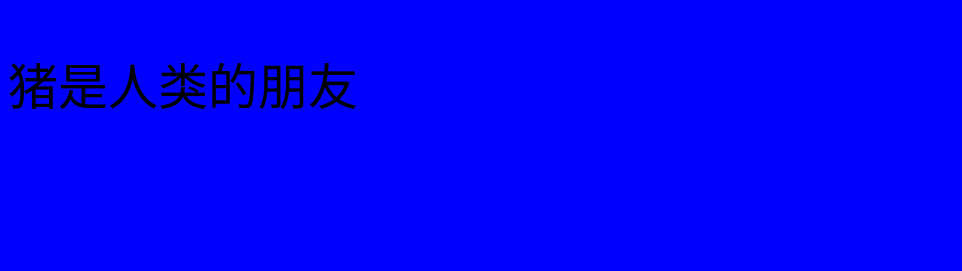
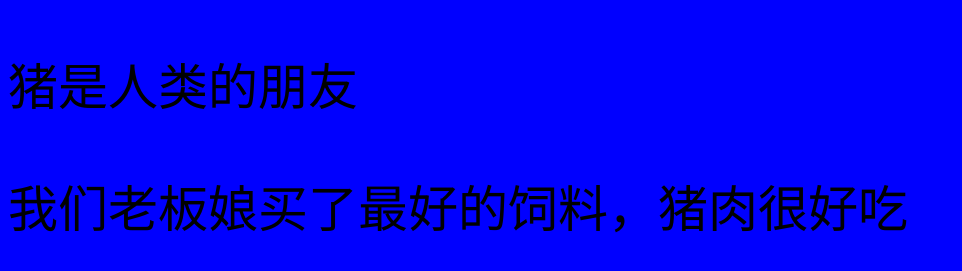
Before and after one commit to xkaixiong/demo-1test, a plain HTML site: page index.html in a window 1280 px wide. Shown: the part 525-796 px from the top of the page, without its empty margins (0-962 px from the left). Drawn offline with Linux system fonts and the light colour scheme.

Commit message:
2老板娘需求

```diff
--- a/index.html
+++ b/index.html
@@ -13,7 +13,7 @@
     <h2>我们的猪头好吃</h2>
     <img src="假装有图片.jpg" alt="假装有图片">
     <p>猪是人类的朋友</p>
-
+    我们老板娘买了最好的饲料，猪肉很好吃
 </body>
 
 </html>
```
